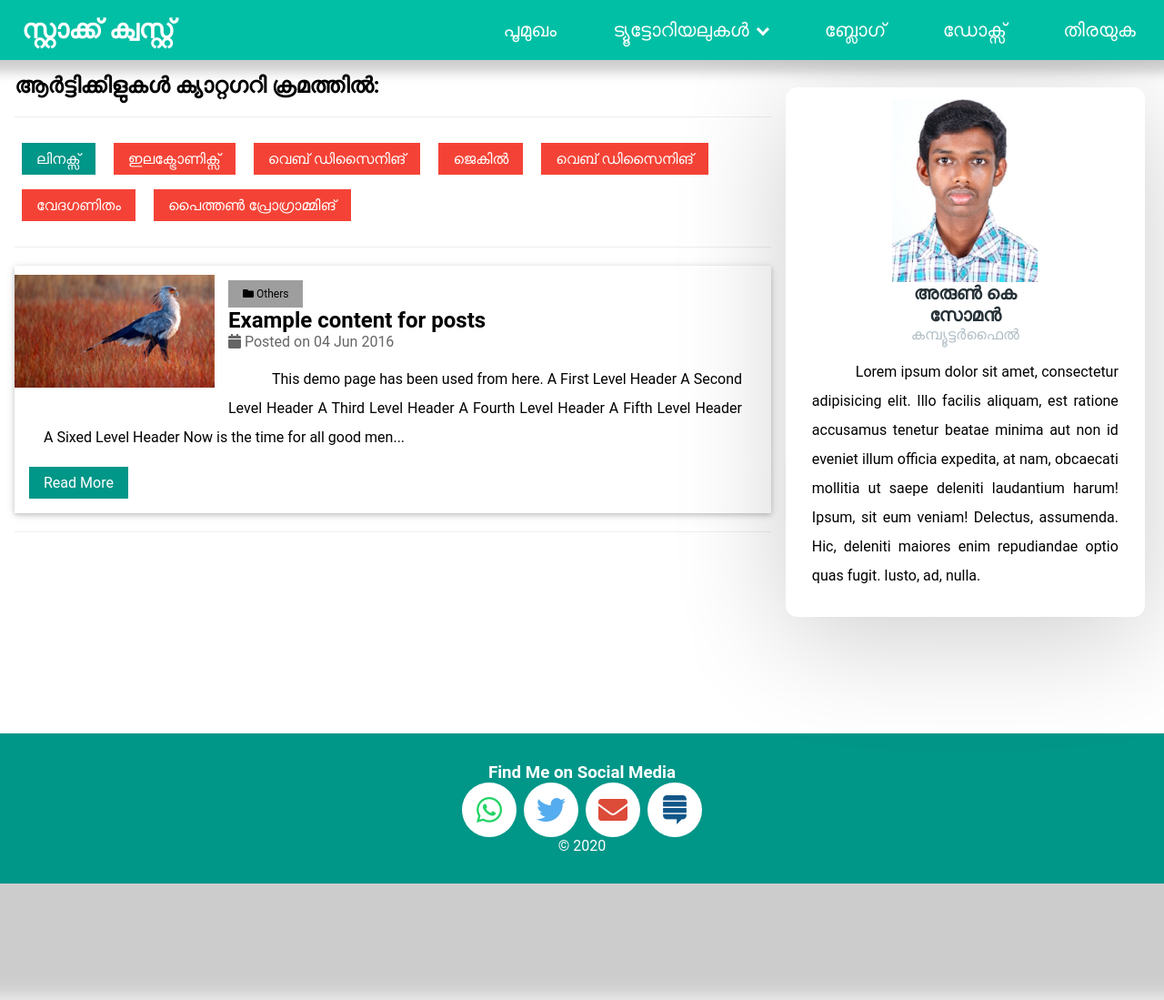
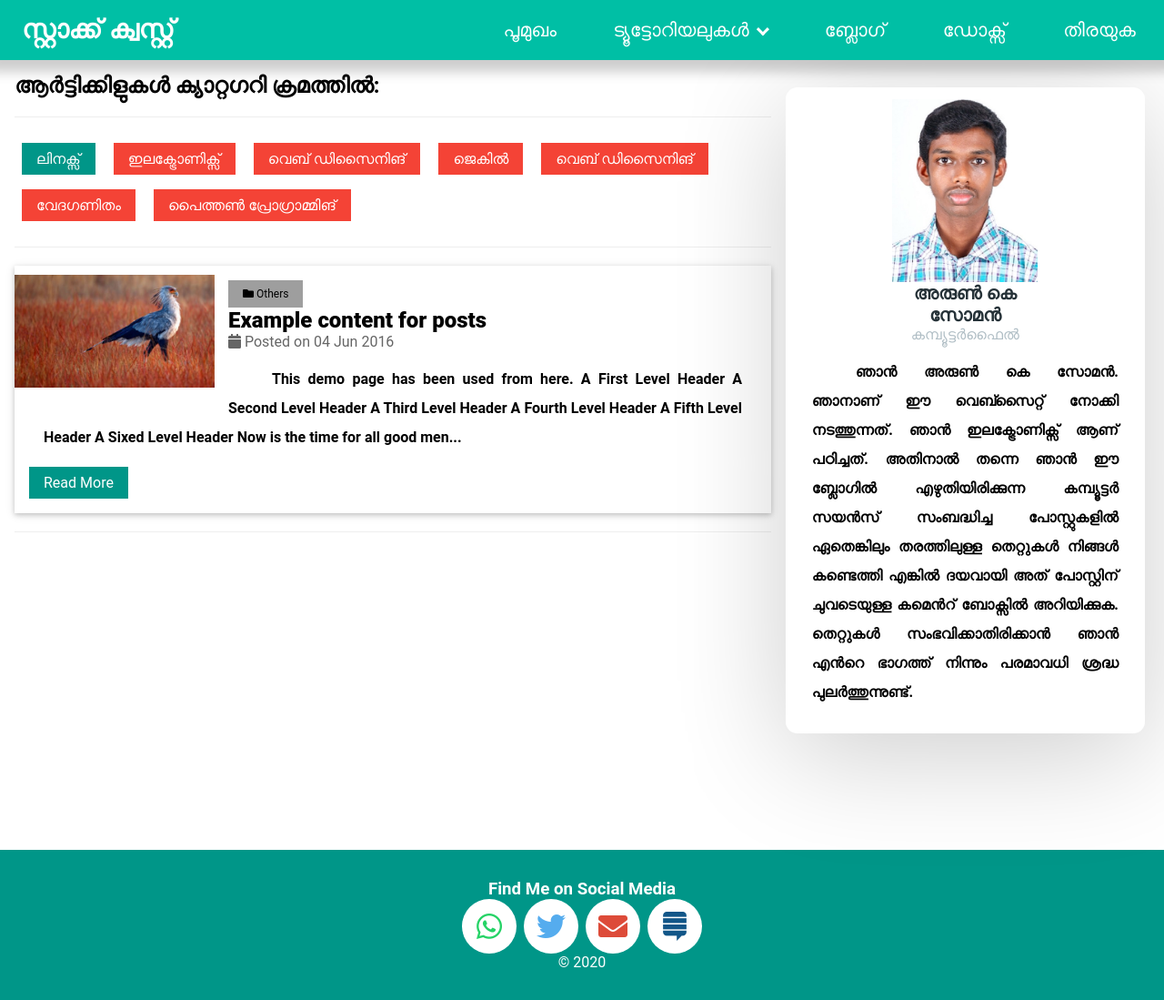
Before and after one commit to flask-india/flask-india.github.io, a Jekyll site: the page built from category/Others.md, in a window 1280 px wide and 1099 px high. Shown: the whole window at 91% size. Built offline with Jekyll 4.4.1, drawn with Linux system fonts in a browser that asks for light colours.

Commit message:
Fixed Some Bugs in Design... Added Search

```diff
--- a/_config.yml
+++ b/_config.yml
@@ -13,7 +13,7 @@ title_en: StackQuest
 title_ml: സ്റ്റാക്ക് ക്വസ്റ്റ്
 author: Arun K Soman
 author_ml: "അരുണ്‍ കെ സോമന്‍"
-
+disqus_shortname: stackquest
 email: arunksoman@yandex.com
 description: >- # this means to ignore newlines until "baseurl:"
   Write an awesome description for your new site here. You can edit this
--- a/_includes/about_me.html
+++ b/_includes/about_me.html
@@ -9,10 +9,7 @@
         </div>
         <div class="about_author">
             <p>
-                Lorem ipsum dolor sit amet, consectetur adipisicing elit. Illo facilis aliquam, est ratione accusamus
-                tenetur beatae minima aut non id eveniet illum officia expedita, at nam, obcaecati mollitia ut saepe
-                deleniti laudantium harum! Ipsum, sit eum veniam! Delectus, assumenda. Hic, deleniti maiores enim
-                repudiandae optio quas fugit. Iusto, ad, nulla.
+                ഞാന്‍ അരുണ്‍ കെ സോമന്‍. ഞാനാണ് ഈ വെബ്സൈറ്റ് നോക്കി നടത്തുന്നത്. ഞാന്‍ ഇലക്ട്രോണിക്സ് ആണ് പഠിച്ചത്. അതിനാല്‍ തന്നെ ഞാന്‍ ഈ ബ്ലോഗില്‍ എഴുതിയിരിക്കുന്ന കമ്പ്യൂട്ടര്‍ സയന്‍സ് സംബദ്ധിച്ച പോസ്റ്റുകളില്‍ ഏതെങ്കിലും തരത്തിലുള്ള തെറ്റുകള്‍ നിങ്ങള്‍ കണ്ടെത്തി എങ്കില്‍ ദയവായി അത് പോസ്റ്റിന് ചുവടെയുള്ള കമെന്‍റ് ബോക്സില്‍ അറിയിക്കുക. തെറ്റുകള്‍ സംഭവിക്കാതിരിക്കാന്‍ ഞാന്‍ എന്‍റെ ഭാഗത്ത് നിന്നും പരമാവധി ശ്രദ്ധ പുലര്‍ത്തുന്നുണ്ട്.
             </p>
         </div>
     </div>
--- a/assets/css/style.css
+++ b/assets/css/style.css
@@ -34,9 +34,11 @@ p{
   line-height: 2em;
   text-indent: 3em;
   color: var(--font_color);
-  /* font-weight: 700; */
+  font-weight: 700;
 }
-
+b{
+  font-weight: 900;
+}
 .ulist{
   /* margin: 1em; */
   text-align: justify;
```
